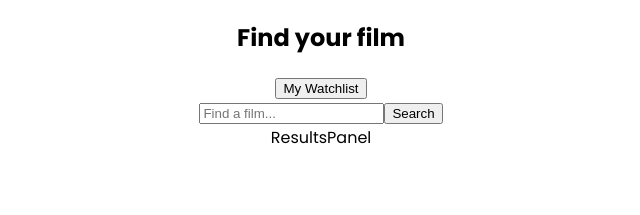
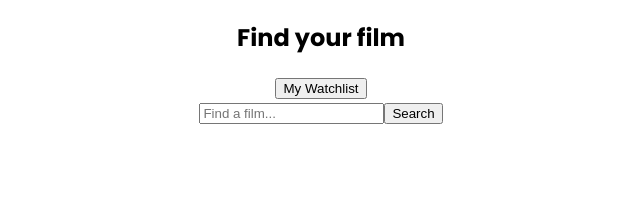
Before and after one commit to MisterMaroki/movie-watchlist-v2, a React (Create React App) app: page / in a window 1280 px wide. Shown: the top 215 px of the page, without its empty margins (319-959 px from the left). Built offline with nearby package versions, Linux system fonts and the light colour scheme.

Commit message:
results rendering from api using state and passing some state as props for now

```diff
--- a/src/App.js
+++ b/src/App.js
@@ -6,12 +6,11 @@ import ResultsPanel from './ResultsPanel';
 function App() {
 	const [searchInput, setSearchInput] = useState('');
 
-	const [searchResults, setSearchResults] = useState('');
+	const [searchResults, setSearchResults] = useState([]);
 
 	function handleSearch(event) {
 		event.preventDefault();
 		setSearchInput(event.target.value);
-
 		fetchInitialSearchResults();
 	}
 
@@ -20,13 +19,13 @@ function App() {
 			`https://www.omdbapi.com/?apikey=3f3c26a6&s=${searchInput}&type=movie&page=1`
 		);
 		const data = await res.json();
-		console.log(data);
+		setSearchResults(data.Search);
 	};
 
 	return (
 		<div className="App">
 			<Header handleSearch={handleSearch} />
-			<ResultsPanel />
+			<ResultsPanel results={searchResults} />
 		</div>
 	);
 }
--- a/src/ResultsPanel.js
+++ b/src/ResultsPanel.js
@@ -1,4 +1,14 @@
-const ResultsPanel = () => {
-	return <div>ResultsPanel</div>;
+const ResultsPanel = ({ results }) => {
+	console.log(
+		'🚀 ~ file: ResultsPanel.js ~ line 2 ~ ResultsPanel ~ results',
+		results
+	);
+
+	const showResults = (results) => {
+		return results.map((result) => <div className="movie-card">result</div>);
+		console.log(results.length);
+	};
+
+	return <div className="movies-div">{showResults(results)}</div>;
 };
 export default ResultsPanel;
```
